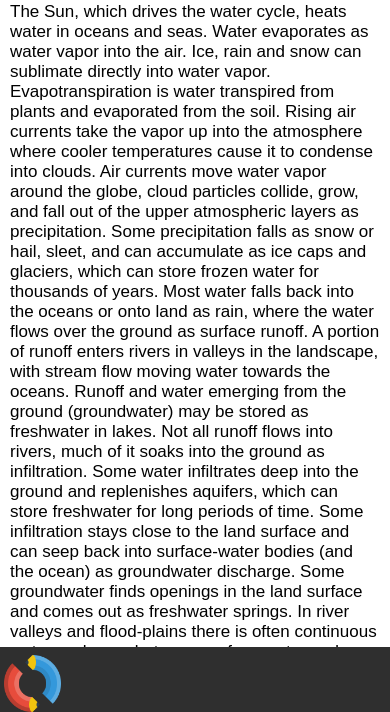
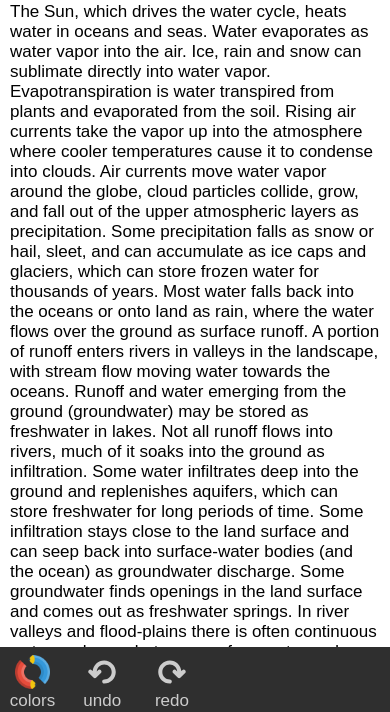
Before and after one commit to potlee/wesketch, a website: page www/water-cycle.html in a window 390 px wide. Shown: the part 132-844 px from the top of the page. Drawn offline with Linux system fonts and the light colour scheme; some packages are replaced by stand-ins of ours; no server answers.

Commit message:
intrim fix2

```diff
--- a/www/water-cycle.html
+++ b/www/water-cycle.html
@@ -45,7 +45,18 @@
     </div>
   </div>
   <div id="toolbar">
-    <img class="tool" id="tool-color-picker"  alt="colors" src="img/color-picker.png" />
+    <div class="tool" id="tool-color-picker">
+      <img class="tool-icon"   alt="colors" src="img/color-picker.png" />
+      colors
+    </div>
+    <div class="tool" id="tool-undo">
+      <img class="tool-icon undo-icon" alt="undo" src="img/undo17.svg" />
+      undo
+    </div>
+    <div class="tool" id="tool-redo">
+      <img class="tool-icon redo-icon" alt="undo" src="img/redo13.svg" />
+      redo
+    </div>
   </div>
   <script>
     //ios8 fix
```
